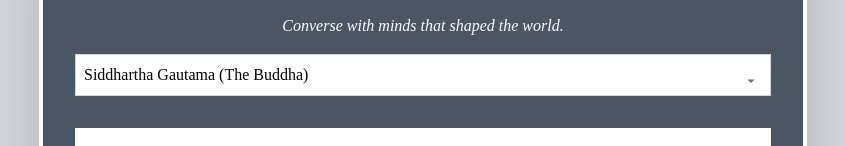
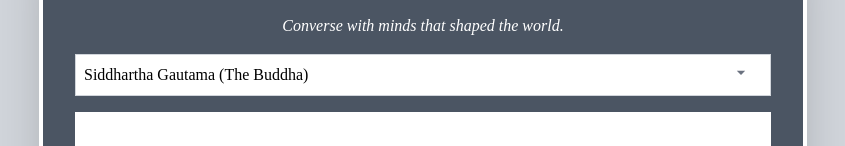
Before and after one commit to rrstoll/cleobot, a Next.js app in the folder frontend/: page / in a window 1280 px wide. Shown: the part 386-532 px from the top of the page, without its empty margins (217-1062 px from the left). Built offline with nearby package versions, Linux system fonts and the light colour scheme.

Commit message:
Add files via upload

```diff
--- a/frontend/pages/index.js
+++ b/frontend/pages/index.js
@@ -62,7 +62,7 @@ export default function Home() {
         </div>
         <div className="relative w-full mb-4">
         <select
-          className="appearance-none w-full border border-gray-300 bg-white p-2 mb-4 text-black"
+          className="appearance-none w-full border border-gray-300 bg-white p-2 pr-14 text-black"
           value={character}
           onChange={(e) => setCharacter(e.target.value)}
         >
@@ -70,9 +70,9 @@ export default function Home() {
             <option key={name}>{name}</option>
           ))}
         </select>
-        <div className="pointer-events-none absolute inset-y-0 right-2 flex items-center text-gray-500">
+        <div className="pointer-events-none absolute inset-y-0 right-4 flex items-center text-gray-500">
           <svg
-            className="w-6 h-6"
+            className="w-7 h-7"
             fill="currentColor"
             viewBox="0 0 20 20"
           >
```
